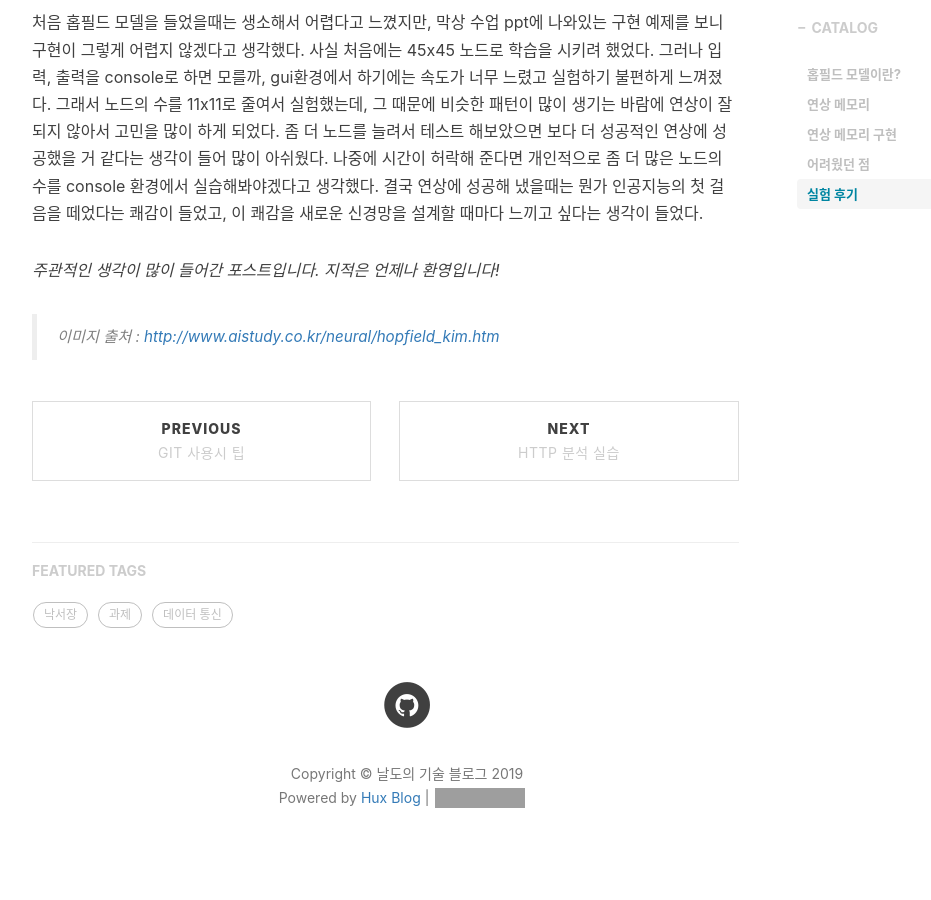
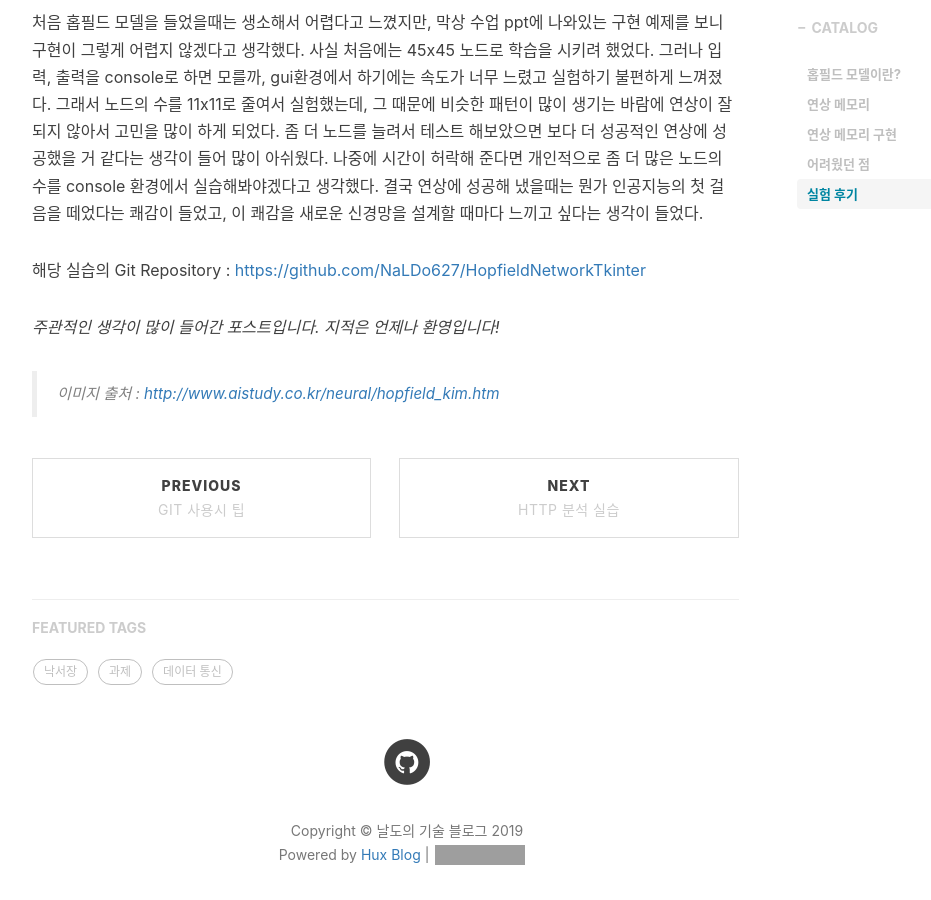
Before and after one commit to NaRDo627/NaLDo627.github.io, a Jekyll site: the page built from _posts/2019-04-07-hopfield-network.md, in a window 1280 px wide and 900 px high, scrolled down 13442 px. Shown: the whole window, without its empty margins (233-1164 px from the left). Built offline with Jekyll 4.4.1, drawn with Linux system fonts in a browser that asks for light colours; nearby versions of some CDN libraries; formulas are drawn with MathJax 3; comment, search, counter and statistics services are not loaded; grey boxes are pictures that could not be loaded.

Commit message:
홉필드 소스코드 링크 추가

```diff
--- a/_posts/2019-04-07-hopfield-network.md
+++ b/_posts/2019-04-07-hopfield-network.md
@@ -341,6 +341,8 @@ if __name__ == '__main__':
 ## 실험 후기
  처음 홉필드 모델을 들었을때는 생소해서 어렵다고 느꼈지만, 막상 수업 ppt에 나와있는 구현 예제를 보니 구현이 그렇게 어렵지 않겠다고 생각했다. 사실 처음에는 45x45 노드로 학습을 시키려 했었다. 그러나 입력, 출력을 console로 하면 모를까, gui환경에서 하기에는 속도가 너무 느렸고 실험하기 불편하게 느껴졌다. 그래서 노드의 수를 11x11로 줄여서 실험했는데, 그 때문에 비슷한 패턴이 많이 생기는 바람에 연상이 잘 되지 않아서 고민을 많이 하게 되었다. 좀 더 노드를 늘려서 테스트 해보았으면 보다 더 성공적인 연상에 성공했을 거 같다는 생각이 들어 많이 아쉬웠다. 나중에 시간이 허락해 준다면 개인적으로 좀 더 많은 노드의 수를 console 환경에서 실습해봐야겠다고 생각했다. 결국 연상에 성공해 냈을때는 뭔가 인공지능의 첫 걸음을 떼었다는 쾌감이 들었고, 이 쾌감을 새로운 신경망을 설계할 때마다 느끼고 싶다는 생각이 들었다.
 
+ 해당 실습의 Git Repository : <https://github.com/NaLDo627/HopfieldNetworkTkinter>
+
  _주관적인 생각이 많이 들어간 포스트입니다. 지적은 언제나 환영입니다!_
 
 > 이미지 출처 : <http://www.aistudy.co.kr/neural/hopfield_kim.htm>
```
